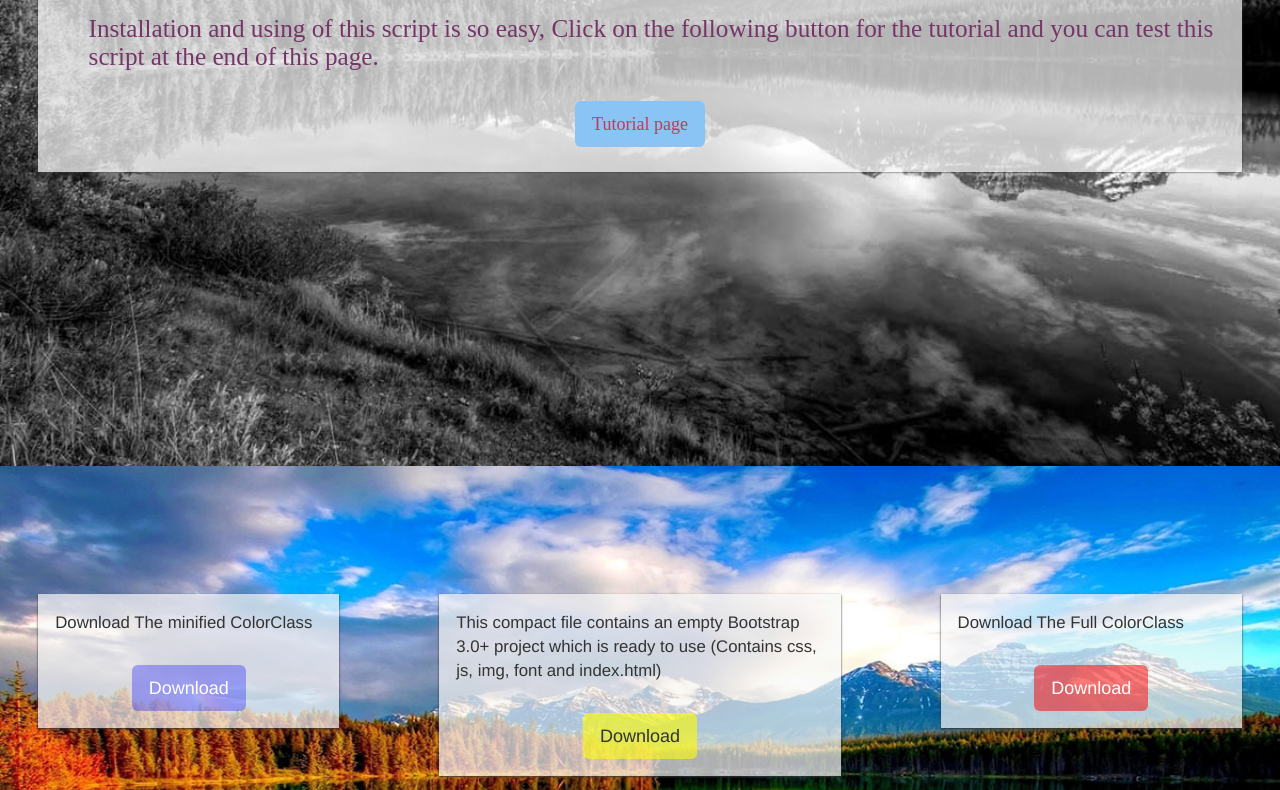
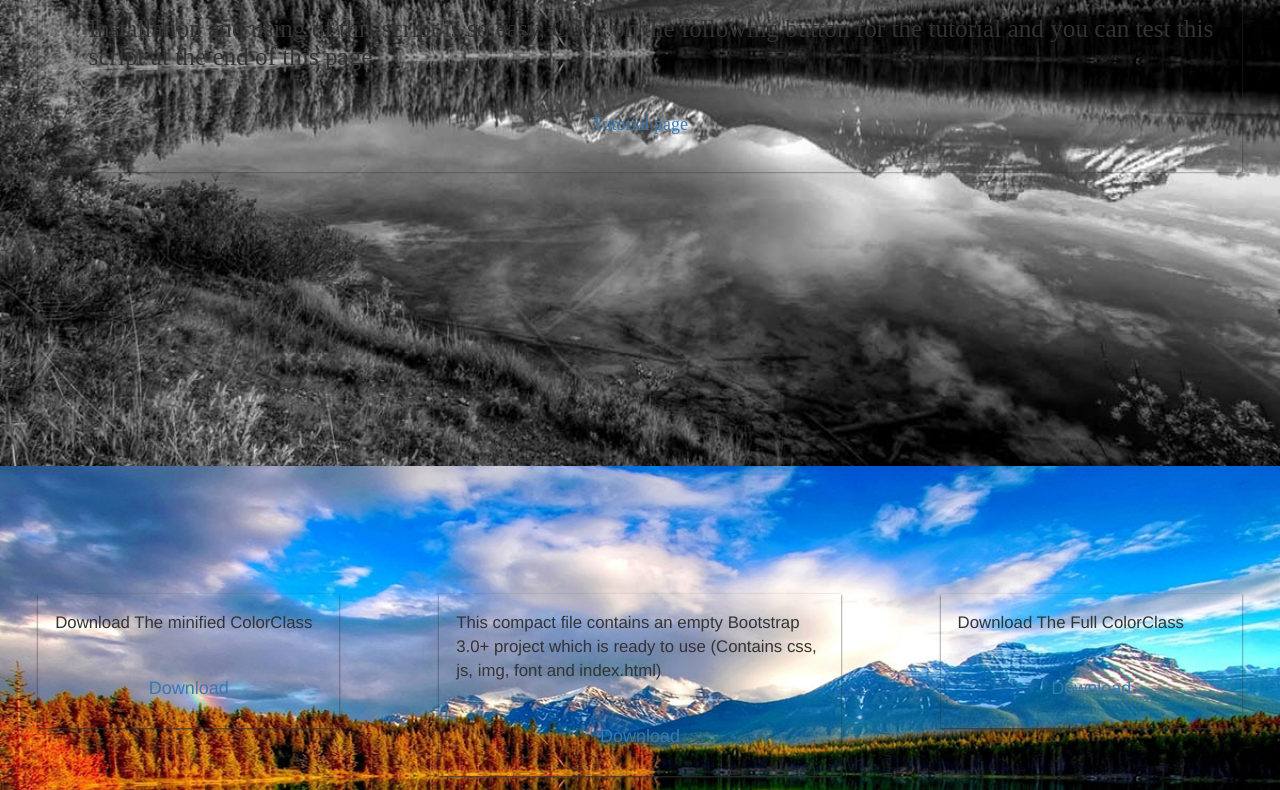
Before and after one commit to js-people/colorclass, a plain HTML site: page index.html in a window 1280 px wide. Shown: the part 378-1168 px from the top of the page. Drawn offline with Linux system fonts and the light colour scheme.

Commit message:
Updated to version 1.3.0

```diff
--- a/upload/colorclass-1.0.js
+++ b/upload/colorclass-1.0.js
@@ -1,12 +1,7 @@
 /*!
-
  *  Color Class 1.0 by @colorclass - http://colorclass.ir
-
  *  github = https://github.com/js-people (firefox - IE 8+ - edge - chrome - safari)
-
  */
-
-
 
 fColorClass();
 
--- /dev/null
+++ b/upload/colorclass-1.3.0.js
@@ -0,0 +1,306 @@
+/*!
+ *  Color Class (CCHTML Compiler)
+ *  CCHTML 1.3.0 by @colorclass - http://colorclass.ir
+ *  github = https://github.com/js-people (firefox - IE 8+ - edge - chrome - safari)
+ *
+ * Specifications:
+ * 1--- Class, Reading all "class" tags (Example: <div class=""></div> )
+ * 2--- Function, "cc_fColorClass(1, 1, 1)" resets all of the cchtml colors and opacities and hovers.
+ *                "cc_fColorClass(0, 1, 0)" resets all of the cchtml text colors and opacities.
+ *                "cc_fColorClass(0, 0, 1)" resets all of the cchtml background colors and opacities.
+ *                "cc_fColorClass(0, 1, 1)" resets all of the cchtml text and backgrounds colors and opacities.
+ * 3--- Color, Text color @[xxxxxx] or @[xxx] (Example: <div class="@f1b2af"></div>, @f0f )
+ * 4--- Color, BackGround color #[xxxxxx] or #[xxx] (Example: #ff00ff, #f0f )
+ * 5--- Opacity, BackGround opacity %[xx] or %[x] (Example: %35 , %05 , %4 [or %40] )
+ * 6--- Opacity, Text opacity ![xx] or ![x] (Example: !35 , !05 , !4 [or !40] )
+ * 7--- Hover, Text color hover @[xxx]=[xxx] or @[xxxxxx]=[xxxxxx] (Example: @f0f=0f0 , @ff00ff=00ff00 )
+ * 8--- Hover, Text opacity hover ![xx]=[xx] or ![x]=[x] (Example: !15=9 , !5=100 [or !5= ] )
+ * 9--- Hover, BackGround color hover #[xxx]=[xxx] or #[xxxxxx]=[xxxxxx] (Example: #f0f=0f0 , #ff00ff=00ff00 )
+ * 10-- Hover, BackGround opacity hover %[xx]=[xx] or %[x]=[x] (Example: %15=9 , %5=100 [or %5= ] )
+ *
+ * This revision:
+ * 11-- Improve, IE and Chrome
+ */
+
+var cc_gvPatt = /^#([\da-fA-F]{2})([\da-fA-F]{2})([\da-fA-F]{2})$/;
+
+cc_fColorClass(1, 1, 1);
+
+function cc_fColorClass(cc_bHover, cc_bTextOpC, cc_bBGOpC) {
+	var cc_i = 0;
+	var cc_vElement = document.getElementsByTagName("*").item(cc_i);
+
+	while (cc_vElement != "undefined" && cc_vElement != "null") {
+		var cc_vClass = cc_vElement.getAttribute("class");//attributes.getNamedItem
+
+		if(cc_vClass != undefined) {
+			var cc_vString = cc_vClass;//.value;
+			var cc_vBackGround = -1;
+			var cc_vBGOpacity = -1;
+			var cc_vBColour = "";
+			var cc_vBGOp = "";
+			var cc_vText = -1;
+			var cc_vTOpacity = -1;
+			var cc_vTColour = "";
+			var cc_vTOp = "";
+
+                        if(cc_bTextOpC == 1){
+				cc_vText = cc_vString.indexOf("@");
+				cc_vTOpacity = cc_vString.indexOf("!");
+
+				if (cc_vText != -1) {
+					var cc_vSpace = cc_vString.indexOf(" ", cc_vText);
+
+					if(cc_vSpace != -1) {
+						cc_vTColour = cc_vString.substring(cc_vText, cc_vSpace);
+					}
+					else {
+						cc_vTColour = cc_vString.substring(cc_vText);
+					}
+					cc_vTColour = cc_vTColour.replace("@", "#");
+				}
+
+				if (cc_vTOpacity != -1) {
+					var cc_vSpace = cc_vString.indexOf(" ", cc_vTOpacity);
+
+					if(cc_vSpace != -1) {
+						cc_vTOp = cc_vString.substring(cc_vTOpacity, cc_vSpace);
+					}
+					else {
+						cc_vTOp = cc_vString.substring(cc_vTOpacity);
+					}
+					cc_vTOp = cc_vTOp.replace("!", "0.");
+				}
+                        }
+
+                        if(cc_bBGOpC == 1){
+				cc_vBackGround = cc_vString.indexOf("#");
+				cc_vBGOpacity = cc_vString.indexOf("%");
+
+				if (cc_vBackGround != -1) {
+					var cc_vSpace = cc_vString.indexOf(" ", cc_vBackGround);
+
+					if(cc_vSpace != -1) {
+						cc_vBColour = cc_vString.substring(cc_vBackGround, cc_vSpace);
+					}
+					else {
+						cc_vBColour = cc_vString.substring(cc_vBackGround);
+					}
+				}
+
+				if (cc_vBGOpacity != -1) {
+					var cc_vSpace = cc_vString.indexOf(" ", cc_vBGOpacity);
+
+					if(cc_vSpace != -1) {
+						cc_vBGOp = cc_vString.substring(cc_vBGOpacity, cc_vSpace);
+					}
+					else {
+						cc_vBGOp = cc_vString.substring(cc_vBGOpacity);
+					}
+					cc_vBGOp = cc_vBGOp.replace("%", "0.");
+				}
+                        }
+
+                        if(cc_vBackGround != -1
+                        	|| cc_vBGOpacity != -1
+                                || cc_vText != -1
+				|| cc_vTOpacity != -1){
+				cc_fSetColorsAndOpacities(cc_vElement, cc_vBColour, cc_vBGOp, cc_vTColour, cc_vTOp, cc_bHover);
+                        }
+		}
+		cc_i++;
+		cc_vElement = document.getElementsByTagName("*").item(cc_i);
+	}
+}
+
+function cc_fSetColorsAndOpacities(cc_vElement, cc_vBColor, cc_vBGOpacity, cc_vTColor, cc_vTOpacity, cc_bHover) {
+        var cc_vTOpHover = cc_vTOpacity.indexOf("=");
+        var cc_vTHover = cc_vTColor.indexOf("=");
+        var cc_vBGOpHover = cc_vBGOpacity.indexOf("=");
+        var cc_vBGHover = cc_vBColor.indexOf("=");
+        var cc_vTOpH = "";
+        var cc_vTH = "";
+        var cc_vBGOpH = "";
+        var cc_vBGH = "";
+
+        if(cc_vTOpHover != -1){
+        	cc_vTOpH = "0." + cc_vTOpacity.substring(cc_vTOpHover + 1);
+
+        	if(cc_vTOpH == "0." || cc_vTOpH == "0.100")
+                	cc_vTOpH = "1";
+
+                cc_vTOpacity = cc_vTOpacity.substring(0, cc_vTOpHover);
+        }
+
+        if(cc_vTHover != -1){
+        	cc_vTH = "#" + cc_vTColor.substring(cc_vTHover + 1);
+
+                cc_vTColor = cc_vTColor.substring(0, cc_vTHover);
+        }
+
+        if(cc_vBGOpHover != -1){
+        	cc_vBGOpH = "0." + cc_vBGOpacity.substring(cc_vBGOpHover + 1);
+
+        	if(cc_vBGOpH == "0." || cc_vBGOpH == "0.100")
+                	cc_vBGOpH = "1";
+
+                cc_vBGOpacity = cc_vBGOpacity.substring(0, cc_vBGOpHover);
+        }
+
+        if(cc_vBGHover != -1){
+        	cc_vBGH = "#" + cc_vBColor.substring(cc_vBGHover + 1);
+
+                cc_vBColor = cc_vBColor.substring(0, cc_vBGHover);
+
+        }
+
+	if(cc_vBGOpacity == "0.100") {
+		cc_vBGOpacity = "1";
+	}
+
+        if(cc_bHover == 1
+        	&& (cc_vTOpH != ""
+                	|| cc_vTH != ""
+                	|| cc_vBGOpH != ""
+                	|| cc_vBGH != ""))
+        {
+        	if(cc_vTH == "")
+                	cc_vTH = cc_vTColor;
+        	if(cc_vBGH == "")
+                	cc_vBGH = cc_vBColor;
+
+        	if(cc_vTOpH == "")
+                	cc_vTOpH = cc_vTOpacity;
+        	if(cc_vBGOpH == "")
+                	cc_vBGOpH = cc_vBGOpacity;
+
+                cc_vElement.onmouseenter = function(){
+                        cc_fSetObjectTextRBGA(cc_vElement, cc_vTH, cc_vTOpH);
+                        cc_fSetObjectBackGroundRBGA(cc_vElement, cc_vBGH, cc_vBGOpH);
+                };
+
+                cc_vElement.onmouseleave = function(){
+                        cc_fSetObjectTextRBGA(cc_vElement, cc_vTColor, cc_vTOpacity);
+                        cc_fSetObjectBackGroundRBGA(cc_vElement, cc_vBColor, cc_vBGOpacity);
+                };
+        }
+        cc_fSetObjectTextRBGA(cc_vElement, cc_vTColor, cc_vTOpacity);
+        cc_fSetObjectBackGroundRBGA(cc_vElement, cc_vBColor, cc_vBGOpacity);
+}
+
+function cc_fSetObjectTextRBGA(cc_vElement, cc_vTColor, cc_vTOpacity){
+	if(cc_vTColor.length == 4){
+        	cc_vTColor = "#" + cc_vTColor.substring(1,2) + cc_vTColor.substring(1,2) + cc_vTColor.substring(2,3) + cc_vTColor.substring(2,3) + cc_vTColor.substring(3,4) + cc_vTColor.substring(3,4);
+        }
+
+        if(cc_vTColor.length == 7){
+        	/*if (cc_vElement.currentStyle) { //IE ...
+                	cc_vElement.style.color = cc_vTColor;
+                }
+                else if (window.getComputedStyle) { //firefox */
+	       	        var cc_matches = cc_gvPatt.exec(cc_vTColor);
+
+	                if(cc_matches != undefined){
+	               	        var cc_r = parseInt(cc_matches[1], 16);
+	       	                var cc_g = parseInt(cc_matches[2], 16);
+	               	        var cc_b = parseInt(cc_matches[3], 16);
+
+			        if(cc_vTOpacity == ""){
+			        	var cc_rgba = "rgb(" + cc_r + "," + cc_g + "," + cc_b + ")";
+	                        }
+	                        else{
+			        	var cc_rgba = "rgba(" + cc_r + "," + cc_g + "," + cc_b + "," + cc_vTOpacity + ")";
+	                        }
+	       	                cc_vElement.style.color = cc_rgba;
+	               }
+               //}
+        }
+        else if(cc_vTOpacity != ""){
+		/*if (cc_vElement.currentStyle) { //IE ...
+	        	;//cc_fSetObjectBackGroundRBGA(cc_vElement, cc_vElement.currentStyle["color"], cc_vTOpacity);
+		}
+		else if (window.getComputedStyle) { //firefox*/
+                	var cc_vCurrentColor = "";
+                        var cc_rgbaPos = -1;
+
+                	if(cc_vCurrentColor == ""
+                        	|| cc_vCurrentColor == "transparent"
+                        	|| cc_vCurrentColor == "initial"
+                        	|| cc_vCurrentColor == "inherit"
+                        	|| cc_vCurrentColor.indexOf("rgb") == -1)
+                        {
+                          	cc_vElement.style.color = "#ffffff";
+                        }
+                	cc_vCurrentColor = cc_vElement.style.color;
+                        cc_rgbaPos = cc_vCurrentColor.indexOf("rgba");
+
+                        if(cc_rgbaPos != -1){
+                        	cc_rgbaPos = cc_vCurrentColor.lastIndexOf(",");
+                        	cc_vCurrentColor = cc_vCurrentColor.substring(0, cc_rgbaPos) + ")";
+                        }
+                        else
+                        	cc_vCurrentColor = cc_vCurrentColor.replace("rgb", "rgba");
+
+                        cc_vElement.style.color = cc_vCurrentColor.replace(")", "," + cc_vTOpacity + ")");
+                //}
+        }
+}
+
+function cc_fSetObjectBackGroundRBGA(cc_vElement, cc_vBColor, cc_vBGOpacity){
+	if(cc_vBColor.length == 4){
+        	cc_vBColor = "#" + cc_vBColor.substring(1,2) + cc_vBColor.substring(1,2) + cc_vBColor.substring(2,3) + cc_vBColor.substring(2,3) + cc_vBColor.substring(3,4) + cc_vBColor.substring(3,4);
+        }
+
+        if(cc_vBColor.length == 7){
+        	/*if (cc_vElement.currentStyle) { //IE ...
+                	cc_vElement.style.backgroundColor = cc_vBColor;
+                }
+                else if (window.getComputedStyle) { //firefox */
+	                var cc_matches = cc_gvPatt.exec(cc_vBColor);
+
+	                if(cc_matches != undefined){
+	           	        var cc_r = parseInt(cc_matches[1], 16);
+	   	                var cc_g = parseInt(cc_matches[2], 16);
+	           	        var cc_b = parseInt(cc_matches[3], 16);
+
+			        if(cc_vBGOpacity == ""){
+			        	var cc_rgba = "rgb(" + cc_r + "," + cc_g + "," + cc_b + ")";
+	                        }
+	                        else{
+			        	var cc_rgba = "rgba(" + cc_r + "," + cc_g + "," + cc_b + "," + cc_vBGOpacity + ")";
+	                        }
+	                        cc_vElement.style.backgroundColor = cc_rgba;
+	                }
+                //}
+        }
+        else if(cc_vBGOpacity != ""){
+		/*if (cc_vElement.currentStyle) { //IE ...
+			;//cc_fSetObjectBackGroundRBGA(cc_vElement, cc_vElement.currentStyle["background-color"], cc_vBGOpacity);
+                	//document.defaultView.getComputedStyle(cc_vElement,null).getPropertyValue("background-color")
+                }
+		else if (window.getComputedStyle) { //firefox */
+                	var cc_vCurrentColor = "";
+                        var cc_rgbaPos = -1;
+
+                	if(cc_vCurrentColor == ""
+                        	|| cc_vCurrentColor == "transparent"
+                        	|| cc_vCurrentColor == "initial"
+                        	|| cc_vCurrentColor == "inherit"
+                        	|| cc_vCurrentColor.indexOf("rgb") == -1)
+                        {
+                          	cc_vElement.style.backgroundColor = "#ffffff";
+                        }
+                	cc_vCurrentColor = cc_vElement.style.backgroundColor;
+                        cc_rgbaPos = cc_vCurrentColor.indexOf("rgba");
+
+                        if(cc_rgbaPos != -1){
+                        	cc_rgbaPos = cc_vCurrentColor.lastIndexOf(",");
+                        	cc_vCurrentColor = cc_vCurrentColor.substring(0, cc_rgbaPos) + ")";
+                        }
+                        else
+                        	cc_vCurrentColor = cc_vCurrentColor.replace("rgb", "rgba");
+
+                        cc_vElement.style.backgroundColor = cc_vCurrentColor.replace(")", "," + cc_vBGOpacity + ")");
+                //}
+        }
+}
```
Also changed, not shown: index.html (+4 -4 lines), upload/colorclass-1.1.min.js (+1 -1 lines), upload/colorclass-1.3.0.min.js (added).
